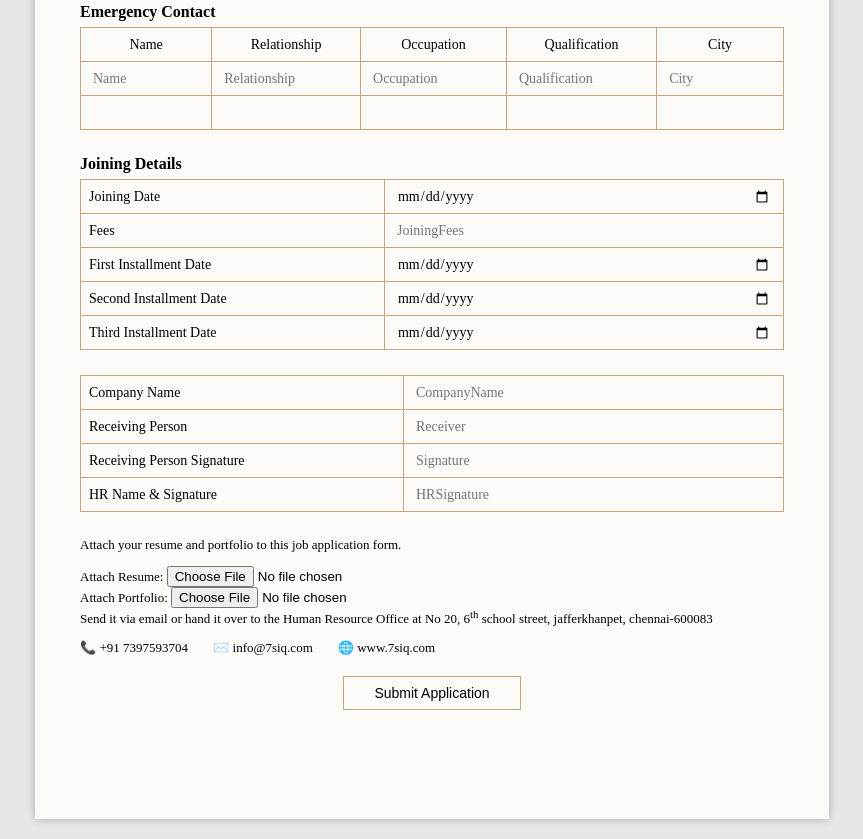
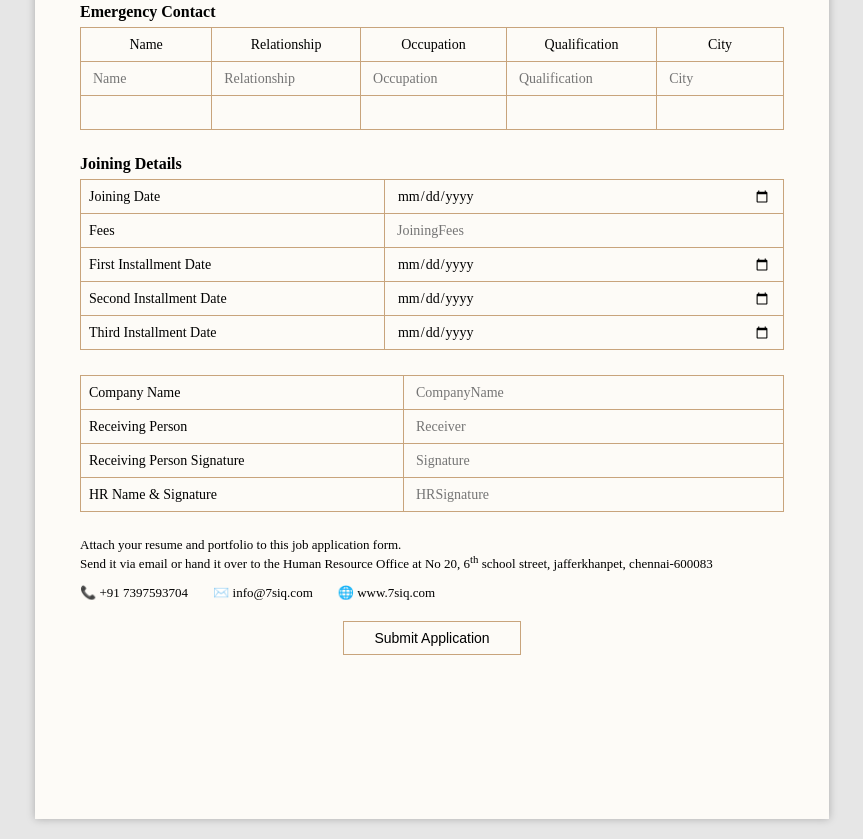
Before and after one commit to Evangelin07/job-7siq, a website: page public/index.html in a window 1280 px wide. Shown: the part 1566-2405 px from the top of the page, without its empty margins (208-1071 px from the left). Drawn offline with Linux system fonts and the light colour scheme.

```diff
--- a/public/index.html
+++ b/public/index.html
@@ -595,19 +595,6 @@ No 20, 6<sup>th</sup> school street, jafferkhanpet, chennai-600083
 <footer>
 <p>
 Attach your resume and portfolio to this job application form.<br>
-
-<div>
-  <label for="resume">Attach Resume:</label>
-  <input type="file" id="resume" name="resume" accept=".pdf,.doc,.docx" required>
-</div>
-
-<!-- Portfolio upload -->
-<div>
-  <label for="portfolio">Attach Portfolio:</label>
-  <input type="file" id="portfolio" name="portfolio" accept=".pdf,.doc,.docx,.ppt,.pptx,.zip" required>
-</div>
-
-
 Send it via email or hand it over to the Human Resource Office at
 No 20, 6<sup>th</sup> school street, jafferkhanpet, chennai-600083
 </p>
```
